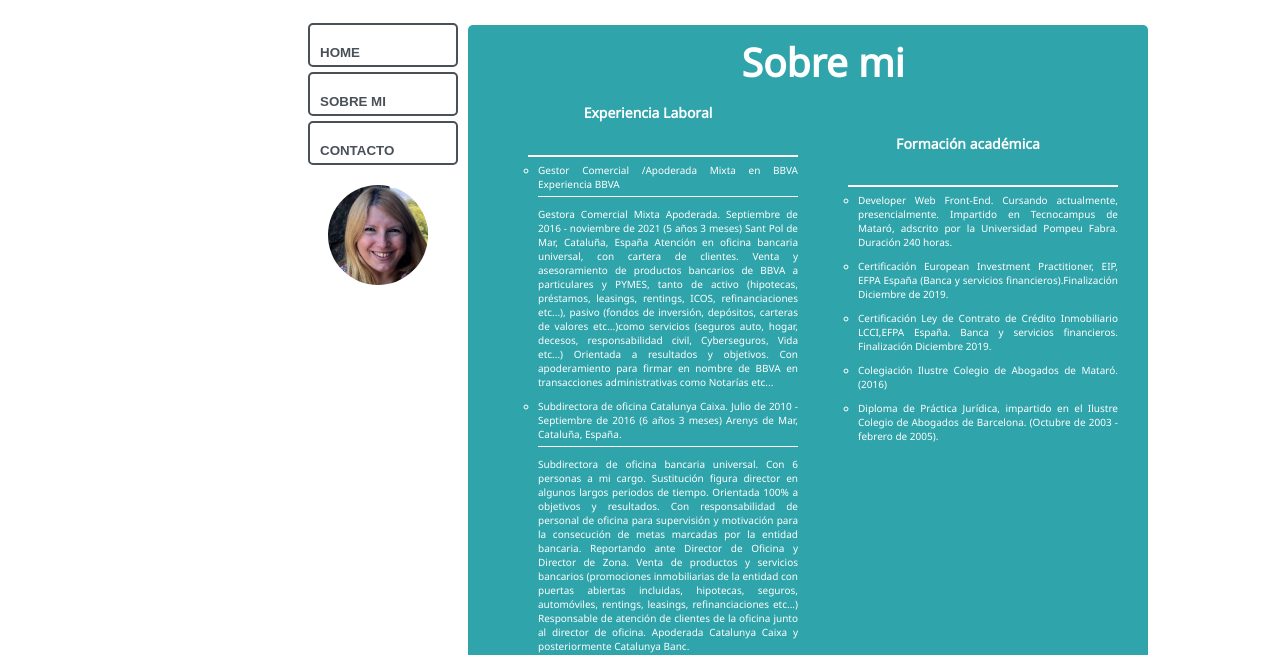
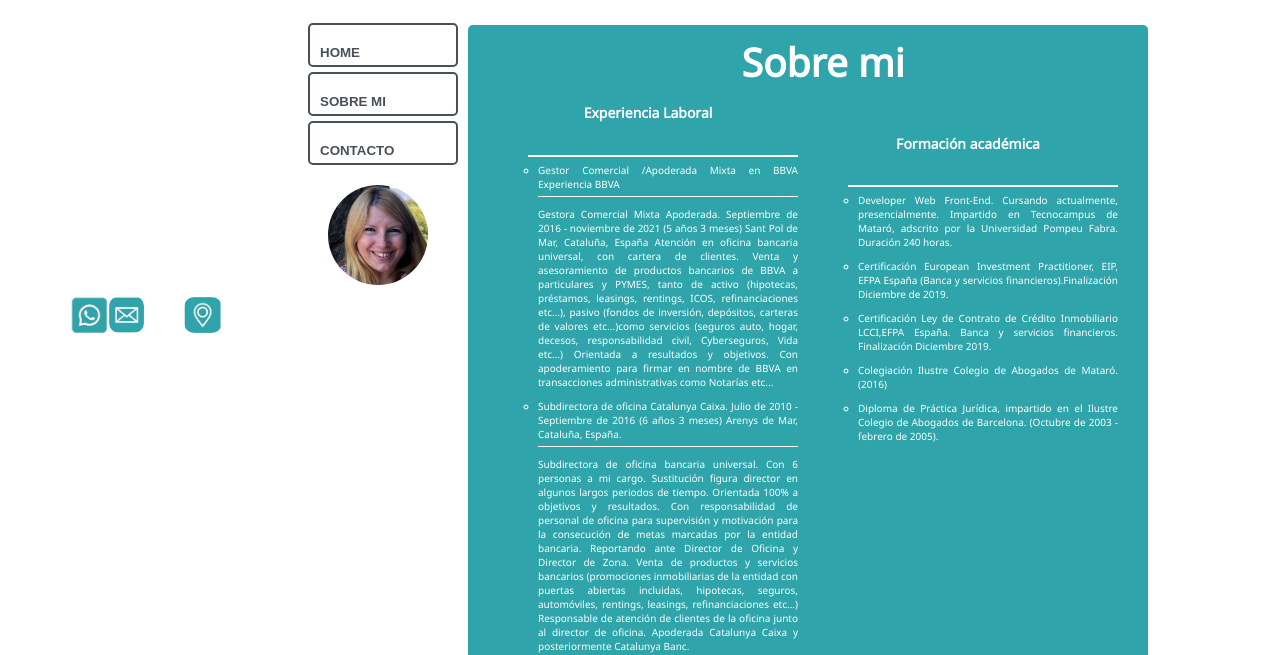
Before and after one commit to INFNMNXMN/CVDeveloper-Isa, a website: page about_me.html in a window 1280 px wide. Shown: the part 170-825 px from the top of the page. Drawn offline with Linux system fonts and the light colour scheme.

Commit message:
aboutimatges

```diff
--- a/about_me.html
+++ b/about_me.html
@@ -86,7 +86,7 @@
         padding: 2px;
         width: 40px;
         height: 40px;
-        background-image: url("img/whatssap.jpg");
+        background-image: url("img/whatssap1.jpg");
         background-position: center center;
         margin-top: 360px;
         /*margin-right: 165px;*/
@@ -99,7 +99,7 @@
         padding: 2px;
         width: 35px;
         height: 37px;
-        background-image: url("img/mail.jpg");
+        background-image: url("img/mail1.jpg");
         background-position: center center;
         margin-top: 361px;
       }
@@ -111,7 +111,7 @@
         padding: 2px;
         width: 38px;
         height: 36px;
-        background-image: url("img/ubicacion.jpg");
+        background-image: url("img/ubicacionicono.jpg");
         background-position: center center;
         margin-top: 362px;
         margin-right: 1050px;
```
